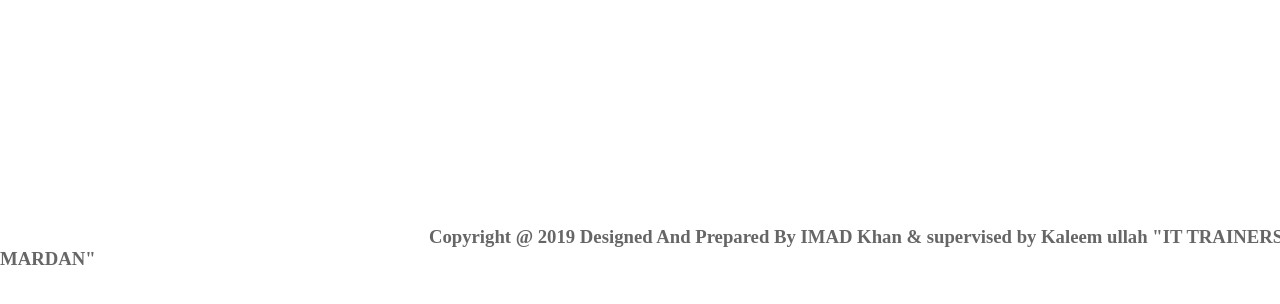
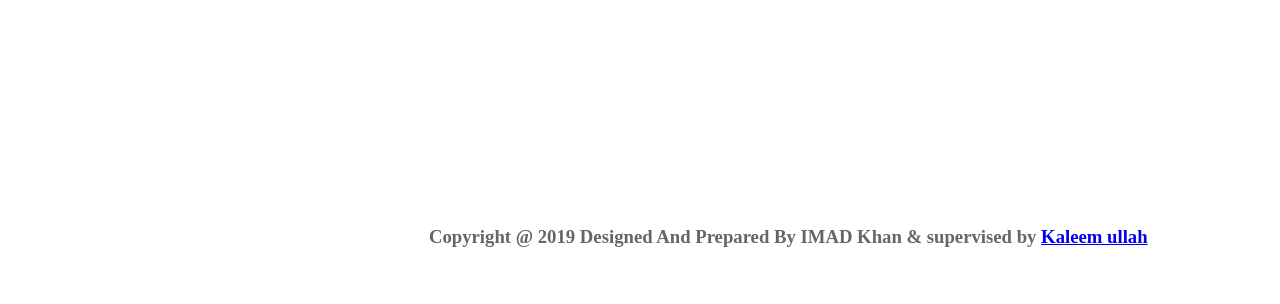
Before and after one commit to Torkhamar/Pubg, a plain HTML site: page gallary.html in a window 1280 px wide. Shown: the part 676-980 px from the top of the page. Drawn offline with Linux system fonts and the light colour scheme.

Commit message:
Update gallary.html

```diff
--- a/gallary.html
+++ b/gallary.html
@@ -273,7 +273,7 @@
 					<p>By Pass Road Mardan Madina Colony<BR>PH: +92-332-1533989</p>
 				</div>
 				<div class="detail">
-					<h3>Copyright @ 2019 Designed And Prepared By IMAD Khan & supervised  by Kaleem ullah "IT TRAINERS MARDAN" </h3>
+					<h3>Copyright @ 2019 Designed And Prepared By IMAD Khan & supervised  by <a href="www.youtube.com/c/kaleemullah525">Kaleem ullah</a></h3>
 				</div>
 			</div><!--footer close-->
 		</div><!--main close-->
```
